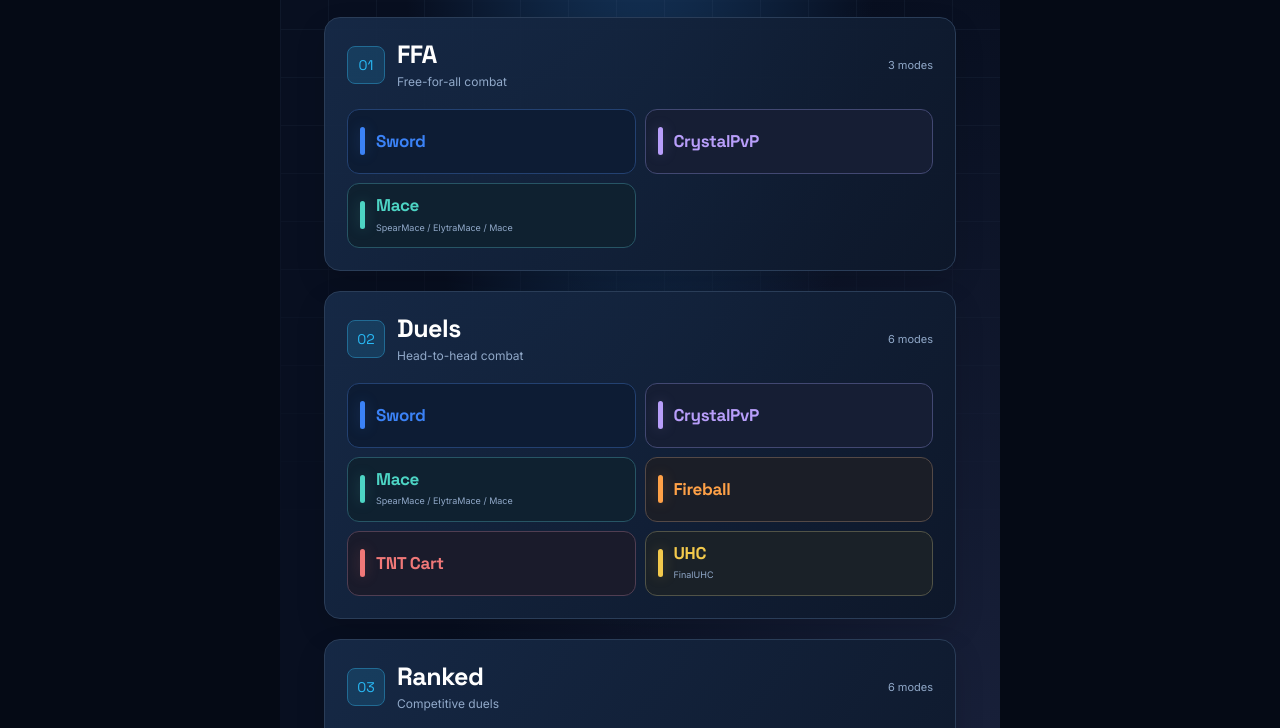
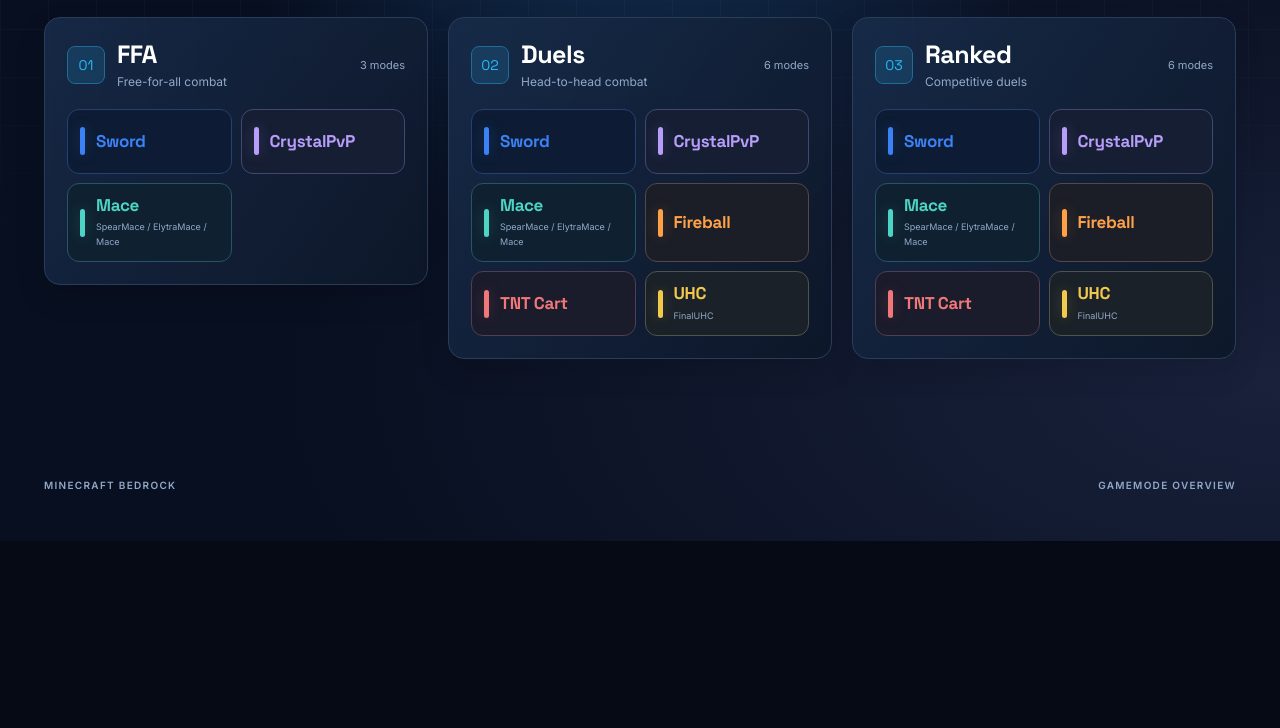
Before and after one commit to AvenMC/website, a plain HTML site: page gamemodes.html in a window 1280 px wide. Shown: the part 259-987 px from the top of the page. After the commit the page ends 800 px from the top, so only its background shows below. Drawn offline with Linux system fonts and the light colour scheme.

Commit message:
Expand gamemode showcase to fill the viewport
Co-authored-by: Copilot <223556219+Copilot@users.noreply.github.com>

```diff
--- a/css/gamemodes-preview.css
+++ b/css/gamemodes-preview.css
@@ -4,10 +4,12 @@ body {
 
 .showcase {
   position: relative;
+  display: flex;
+  flex-direction: column;
   isolation: isolate;
   flex: none;
-  width: min(100%, 720px);
-  min-height: 1280px;
+  width: 100%;
+  min-height: 100svh;
   margin-inline: auto;
   padding: 64px 44px 48px;
   overflow: hidden;
@@ -69,6 +71,9 @@ body {
 
 .showcaseSections {
   display: grid;
+  flex: 1;
+  grid-template-columns: repeat(3, minmax(0, 1fr));
+  align-items: start;
   gap: 20px;
 }
 
@@ -168,6 +173,12 @@ body {
   letter-spacing: 0.13em;
 }
 
+@media (max-width: 1100px) {
+  .showcaseSections {
+    grid-template-columns: 1fr;
+  }
+}
+
 @media (max-width: 540px) {
   .showcase {
     min-height: 100svh;
--- a/gamemodes.html
+++ b/gamemodes.html
@@ -9,7 +9,7 @@
     <link rel="icon" href="assets/logoMark.png" type="image/png">
     <link rel="stylesheet" href="css/tokens.css?v=118">
     <link rel="stylesheet" href="css/base.css?v=118">
-    <link rel="stylesheet" href="css/gamemodes-preview.css?v=1">
+    <link rel="stylesheet" href="css/gamemodes-preview.css?v=2">
   </head>
   <body>
     <main class="showcase" id="app"></main>
```
